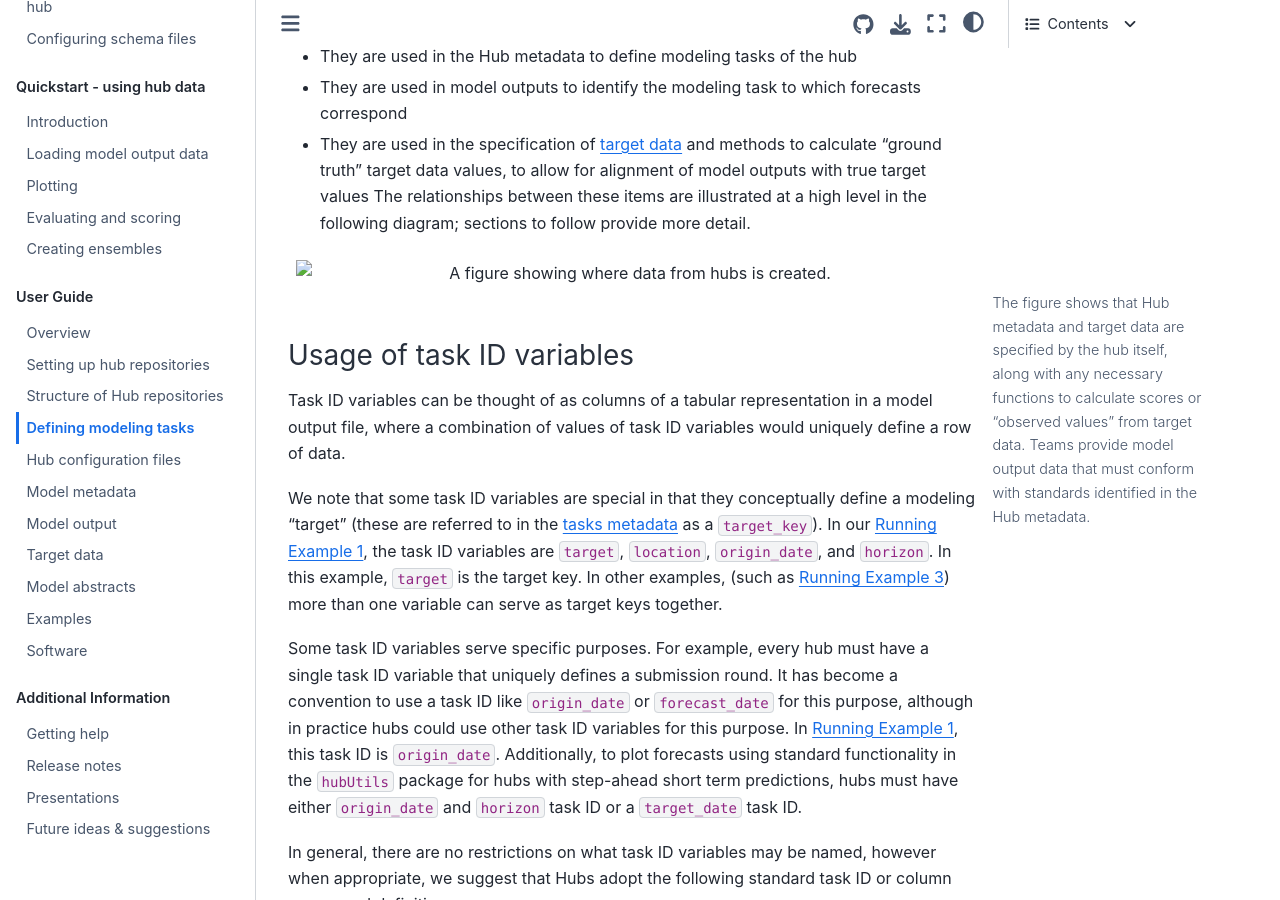
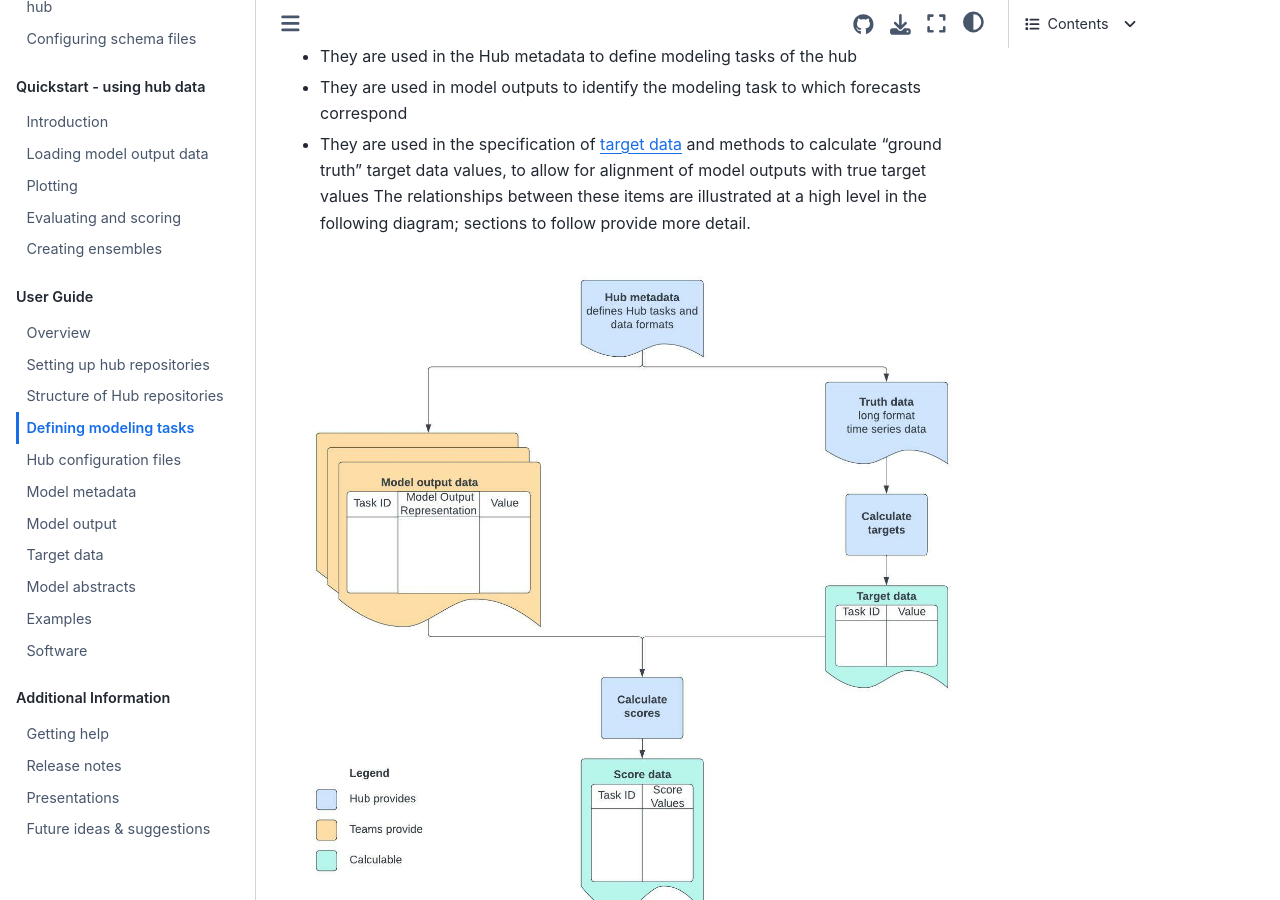
Before and after one commit to hubverse-org/hubDocs, a Sphinx documentation site: the page built from docs/source/user-guide/tasks.md, in a window 1280 px wide and 900 px high, scrolled down 780 px. Built offline with Sphinx 7.4.7 and the Sphinx Book theme 1.1.4, drawn with Linux system fonts in a browser that asks for light colours; pages that are not in the unit, such as notebooks, are missing from menus.

Commit message:
update image pointer

````diff
--- a/docs/source/user-guide/tasks.md
+++ b/docs/source/user-guide/tasks.md
@@ -17,7 +17,7 @@ Because they are central to Hubs, task ID variables serve several purposes:
 * They are used in the specification of [target data](target-data) and methods to calculate "ground truth" target data values, to allow for alignment of model outputs with true target values
 The relationships between these items are illustrated at a high level in the following diagram; sections to follow provide more detail.
 
-```{figure} img/hub-data-relations.jpeg
+```{figure} ../images/hub-data-relations.jpeg
 ---
 figclass: margin-caption
 alt: A figure showing where data from hubs is created.
````
